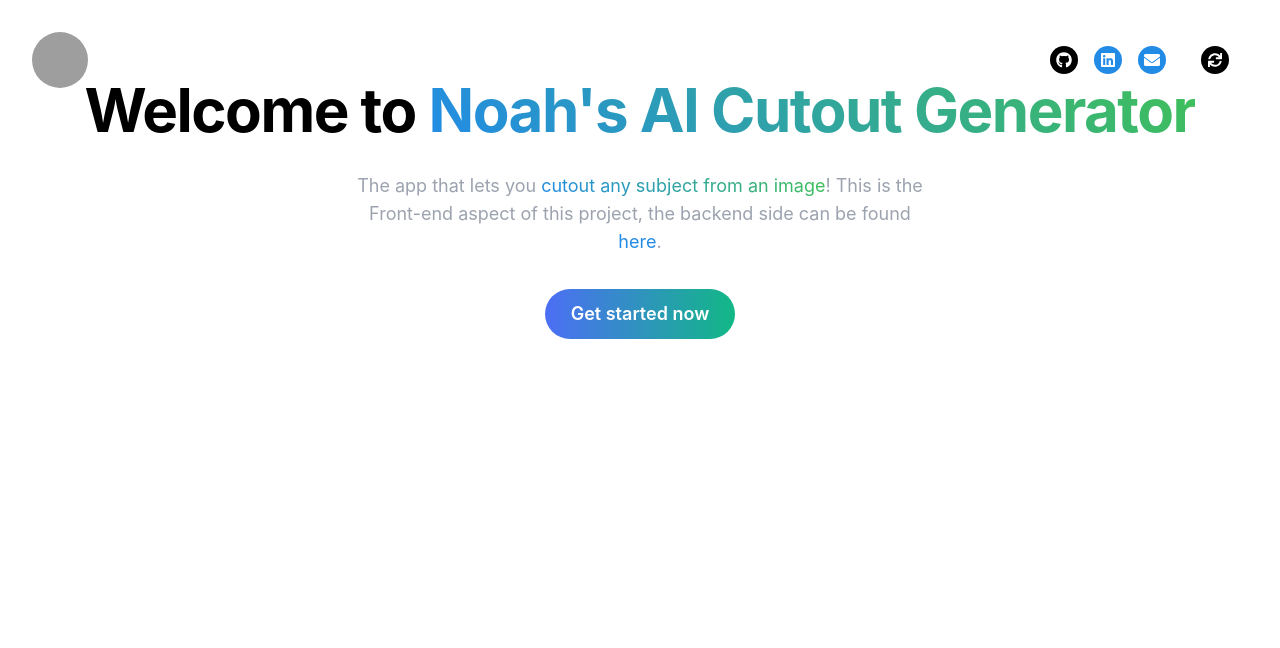
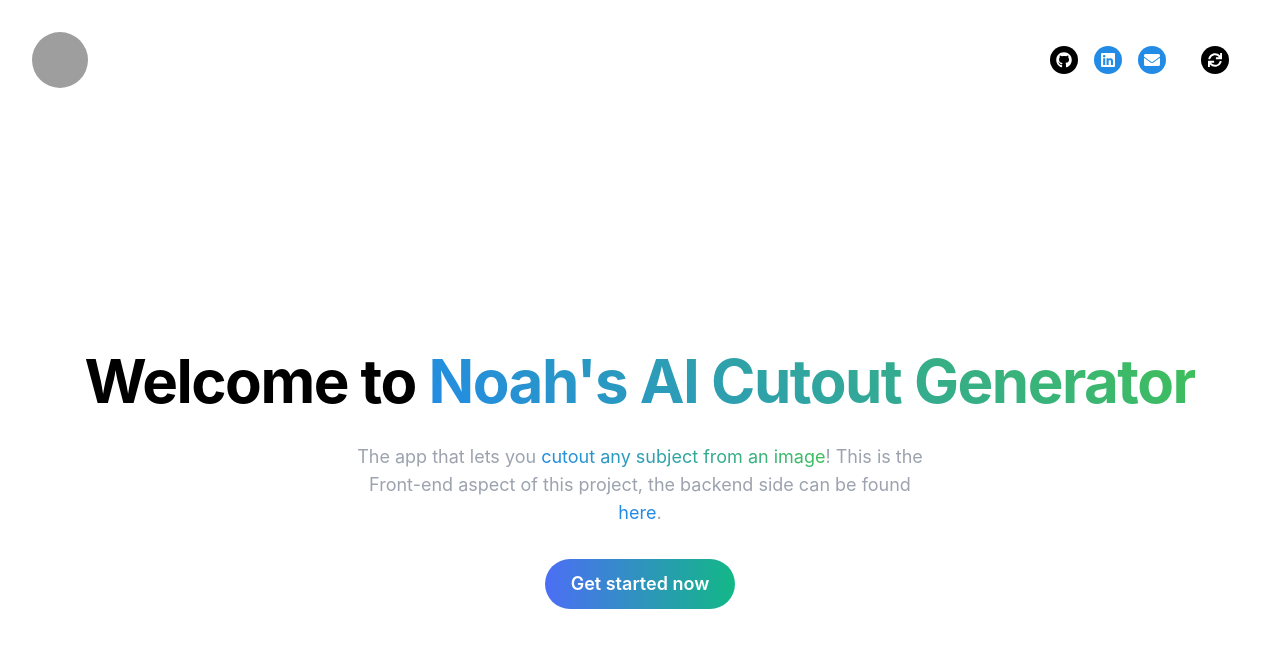
Before and after one commit to OriginalByteMe/AI-cutout-maker, a Next.js app: page / in a window 1280 px wide. Shown: the top 648 px of the page. Built offline with nearby package versions, Linux system fonts and the light colour scheme; no server answers; grey boxes are pictures that could not be loaded.

Commit message:
Refactor layout component

```diff
--- a/layouts/layout.tsx
+++ b/layouts/layout.tsx
@@ -1,16 +1,24 @@
-import { Navbar } from '@/components/NavBar/NavBar';
 import { MantineProvider } from '@mantine/core';
+import { AppShell, Center} from '@mantine/core';
 import React from 'react';
 import { theme } from '../theme';
-
+import { Navbar } from '@/components/NavBar/NavBar';
 
 export default function RootLayout({ children }: { children: any }) {
+
   return (
     <MantineProvider theme={theme}>
-        <Navbar />
-        <div className="flex flex-col items-center justify-center h-screen mx-auto mt-10 space-y-4 sm:mt-16 md:mt-20 lg:mt-24 xl:mt-28 2xl:mt-32">
-          {children}
-        </div>
+      <AppShell
+        header={{ height: { base: 60, md: 70, lg: 80 } }}
+        padding="md"
+      >
+        <AppShell.Header withBorder={false}>
+            <Navbar />
+        </AppShell.Header>
+        <AppShell.Main className='flex flex-col items-center justify-center'>
+            {children}
+        </AppShell.Main>
+      </AppShell>
     </MantineProvider>
   );
 }
```
